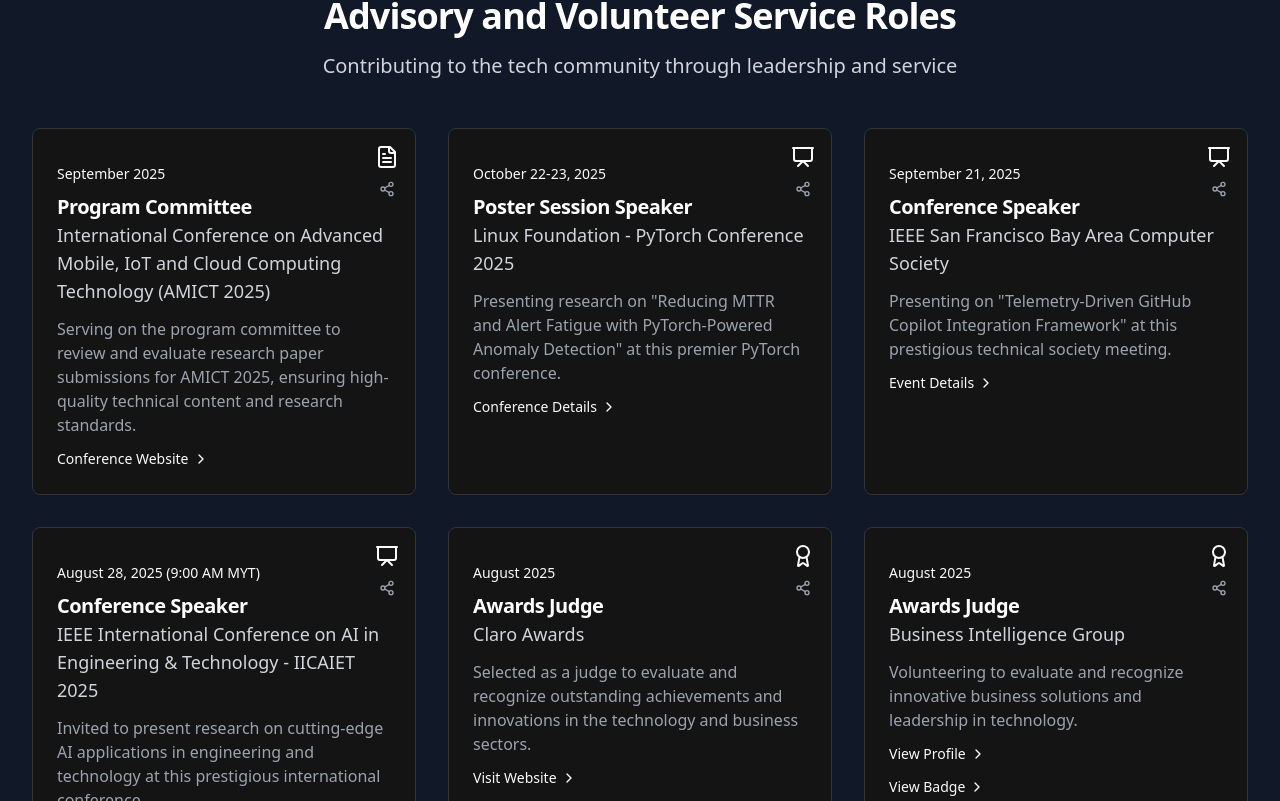
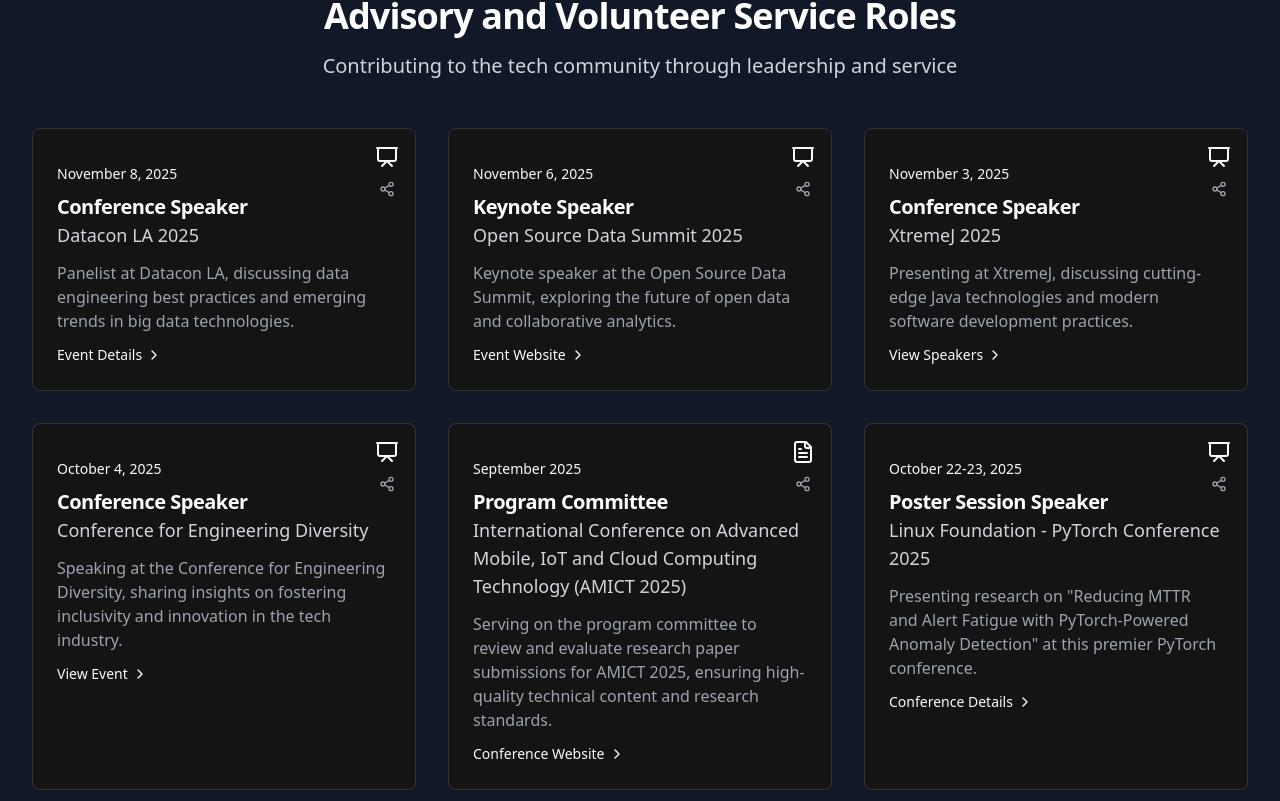
Before and after one commit to learningdebunked/kapilportfolio, a Next.js app: page / in a window 1280 px wide. Shown: the part 1159-1960 px from the top of the page. Built offline with nearby package versions, Linux system fonts and the light colour scheme.

Commit message:
updated with latest speaking opportunities and talks

```diff
--- a/src/app/media/page.tsx
+++ b/src/app/media/page.tsx
@@ -11,6 +11,67 @@
   const mediaItems = [
     {
       id: 1,
+      title: 'Conference for Engineering Diversity',
+      description: 'Speaking at the Conference for Engineering Diversity, sharing insights on fostering inclusivity and innovation in the tech industry.',
+      icon: <Mic className="h-5 w-5 text-primary" />,
+      image: '/images/GDAI.png',
+      tags: ['Conference', 'Diversity', 'Inclusion', 'Engineering', 'Oct 4, 2025'],
+      links: [
+        {
+          label: 'View Event',
+          url: 'https://www.sjsuced.org/',
+          external: true,
+          icon: <ExternalLink className="ml-1 h-4 w-4" />
+        }
+      ]
+    },
+    {
+      id: 2,
+      title: 'XtremeJ 2025',
+      description: 'Presenting at XtremeJ, discussing cutting-edge Java technologies and modern software development practices.',
+      icon: <Mic className="h-5 w-5 text-primary" />,
+      image: '/images/SpeakerCard.jpeg',
+      tags: ['Java', 'Development', 'Technology', 'Conference', 'Nov 3, 2025'],
+      links: [
+        {
+          label: 'View Speakers',
+          url: 'https://xtremej.dev/2025/speakers/',
+          external: true
+        }
+      ]
+    },
+    {
+      id: 3,
+      title: 'Open Source Data Summit 2025',
+      description: 'Keynote speaker at the Open Source Data Summit, exploring the future of open data and collaborative analytics.',
+      icon: <Mic className="h-5 w-5 text-primary" />,
+      image: '/images/DigitalTransformationExpo.png',
+      tags: ['Open Source', 'Data', 'Analytics', 'Keynote', 'Nov 6, 2025'],
+      links: [
+        {
+          label: 'Event Website',
+          url: 'https://opensourcedatasummit.com/',
+          external: true
+        }
+      ]
+    },
+    {
+      id: 4,
+      title: 'Datacon LA 2025',
+      description: 'Panelist at Datacon LA, discussing data engineering best practices and emerging trends in big data technologies.',
+      icon: <Mic className="h-5 w-5 text-primary" />,
+      image: '/images/GDAI.png',
+      tags: ['Data Engineering', 'Big Data', 'Conference', 'Panel', 'Nov 8, 2025'],
+      links: [
+        {
+          label: 'Event Details',
+          url: 'https://www.dataconla.com/events/dcla-2025/',
+          external: true
+        }
+      ]
+    },
+    {
+      id: 5,
       title: 'Moderator - GDAI 2025',
       description: 'Serving as a moderator at the Global Data & AI Conference 2025, facilitating discussions and knowledge sharing among industry leaders and researchers in the field of Data Science and Artificial Intelligence.',
       icon: <Mic className="h-5 w-5 text-primary" />,
@@ -26,7 +87,7 @@
       ]
     },
     {
-      id: 2,
+      id: 6,
       title: 'Machine Learning Summit 2025',
       description: 'Panel: "Building AI Agents: Techniques and Tradeoffs That Matter" - A deep dive into the practical aspects of developing AI agents with real-world applications.',
       icon: <Mic className="h-5 w-5 text-primary" />,
@@ -41,7 +102,7 @@
       ]
     },
     {
-      id: 3,
+      id: 7,
       title: 'Digital Transformation Week',
       description: 'Panel: Unifying teams for successful digital transformation: Strategies for engagement and collaboration',
       icon: <Calendar className="h-5 w-5 text-primary" />,
--- a/src/components/achievements.tsx
+++ b/src/components/achievements.tsx
@@ -11,6 +11,50 @@
 const roles = [
   {
     id: 0,
+    title: 'Conference Speaker',
+    organization: 'Datacon LA 2025',
+    description: 'Panelist at Datacon LA, discussing data engineering best practices and emerging trends in big data technologies.',
+    icon: <Presentation className="h-6 w-6 text-primary" />,
+    period: 'November 8, 2025',
+    link: 'https://www.dataconla.com/events/dcla-2025/',
+    linkText: 'Event Details',
+    isUpcoming: true
+  },
+  {
+    id: 1,
+    title: 'Keynote Speaker',
+    organization: 'Open Source Data Summit 2025',
+    description: 'Keynote speaker at the Open Source Data Summit, exploring the future of open data and collaborative analytics.',
+    icon: <Presentation className="h-6 w-6 text-primary" />,
+    period: 'November 6, 2025',
+    link: 'https://opensourcedatasummit.com/',
+    linkText: 'Event Website',
+    isUpcoming: true
+  },
+  {
+    id: 2,
+    title: 'Conference Speaker',
+    organization: 'XtremeJ 2025',
+    description: 'Presenting at XtremeJ, discussing cutting-edge Java technologies and modern software development practices.',
+    icon: <Presentation className="h-6 w-6 text-primary" />,
+    period: 'November 3, 2025',
+    link: 'https://xtremej.dev/2025/speakers/',
+    linkText: 'View Speakers',
+    isUpcoming: true
+  },
+  {
+    id: 3,
+    title: 'Conference Speaker',
+    organization: 'Conference for Engineering Diversity',
+    description: 'Speaking at the Conference for Engineering Diversity, sharing insights on fostering inclusivity and innovation in the tech industry.',
+    icon: <Presentation className="h-6 w-6 text-primary" />,
+    period: 'October 4, 2025',
+    link: 'https://www.sjsuced.org/',
+    linkText: 'View Event',
+    isUpcoming: true
+  },
+  {
+    id: 4,
     title: 'Program Committee',
     organization: 'International Conference on Advanced Mobile, IoT and Cloud Computing Technology (AMICT 2025)',
     description: 'Serving on the program committee to review and evaluate research paper submissions for AMICT 2025, ensuring high-quality technical content and research standards.',
```
